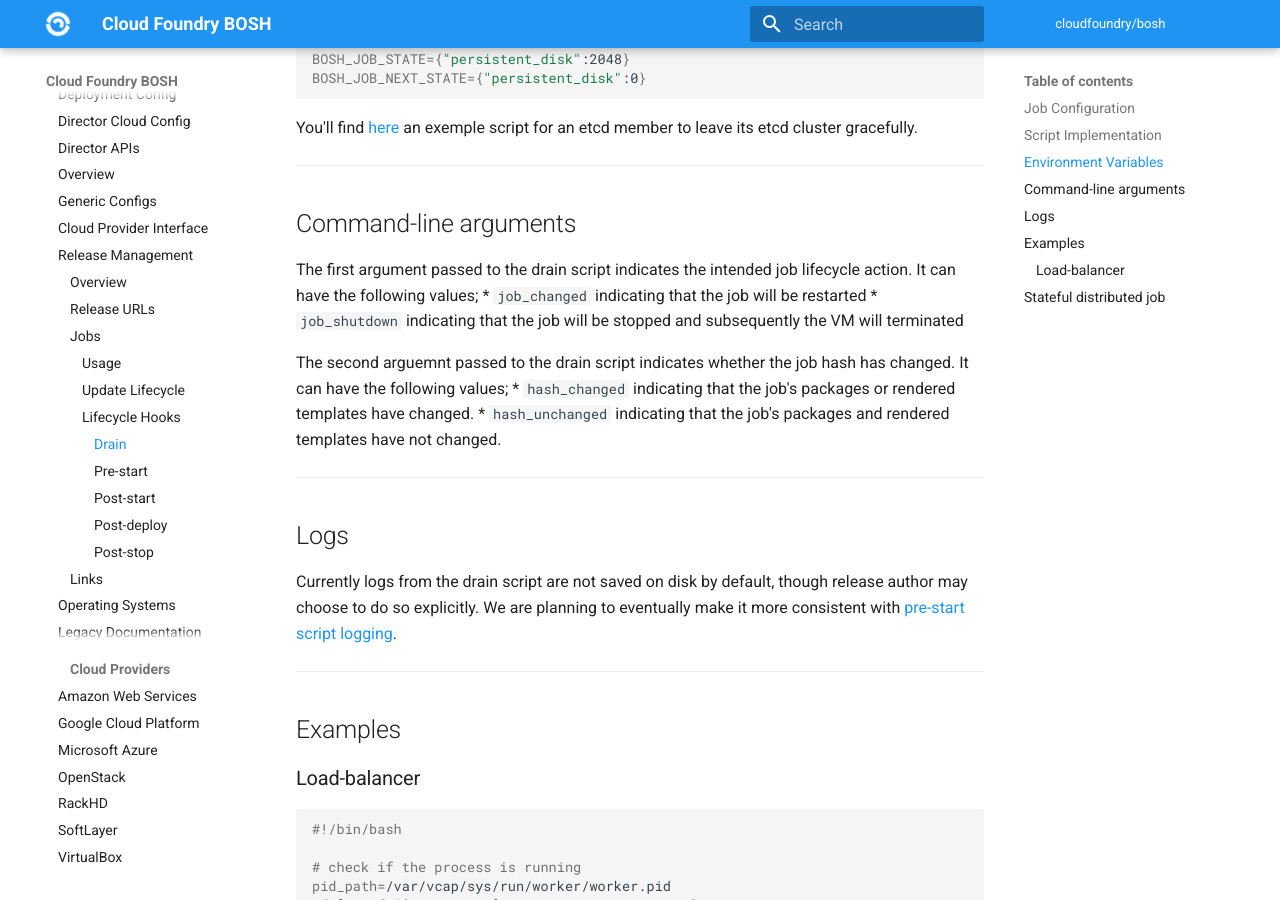
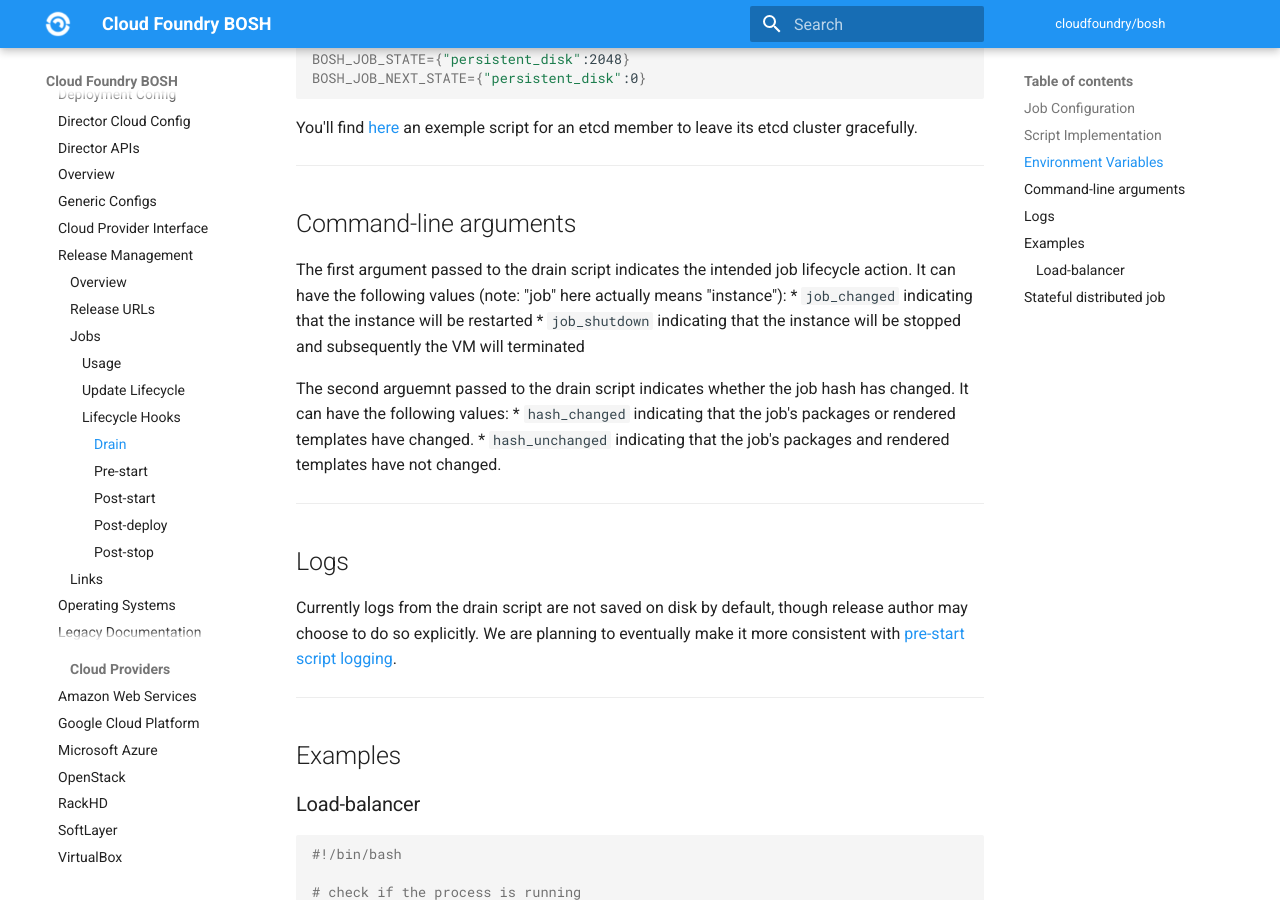
Before and after one commit to cloudfoundry/docs-bosh, an MkDocs documentation site: the page built from content/drain.md, in a window 1280 px wide and 900 px high, scrolled down 2379 px. Built offline with MkDocs 1.6.1 and Material for MkDocs 9.7.7, drawn with Linux system fonts in a browser that asks for light colours; old or Windows-style settings are respelled for this version of MkDocs.

Commit message:
Clarify "job" means "instance" in drain.md

```diff
--- a/content/drain.md
+++ b/content/drain.md
@@ -96,12 +96,12 @@ an exemple script for an etcd member to leave its etcd cluster gracefully.
 ## Command-line arguments {: #command-line-arguments }
 
 The first argument passed to the drain script indicates the intended job lifecycle action.
-It can have the following values;
-* `job_changed` indicating that the job will be restarted
-* `job_shutdown` indicating that the job will be stopped and subsequently the VM will terminated
+It can have the following values (note: "job" here actually means "instance"):
+* `job_changed` indicating that the instance will be restarted
+* `job_shutdown` indicating that the instance will be stopped and subsequently the VM will terminated
 
 The second arguemnt passed to the drain script indicates whether the job hash has changed.
-It can have the following values;
+It can have the following values:
 * `hash_changed` indicating that the job's packages or rendered templates have changed.
 * `hash_unchanged` indicating that the job's packages and rendered templates have not changed.
 
```
